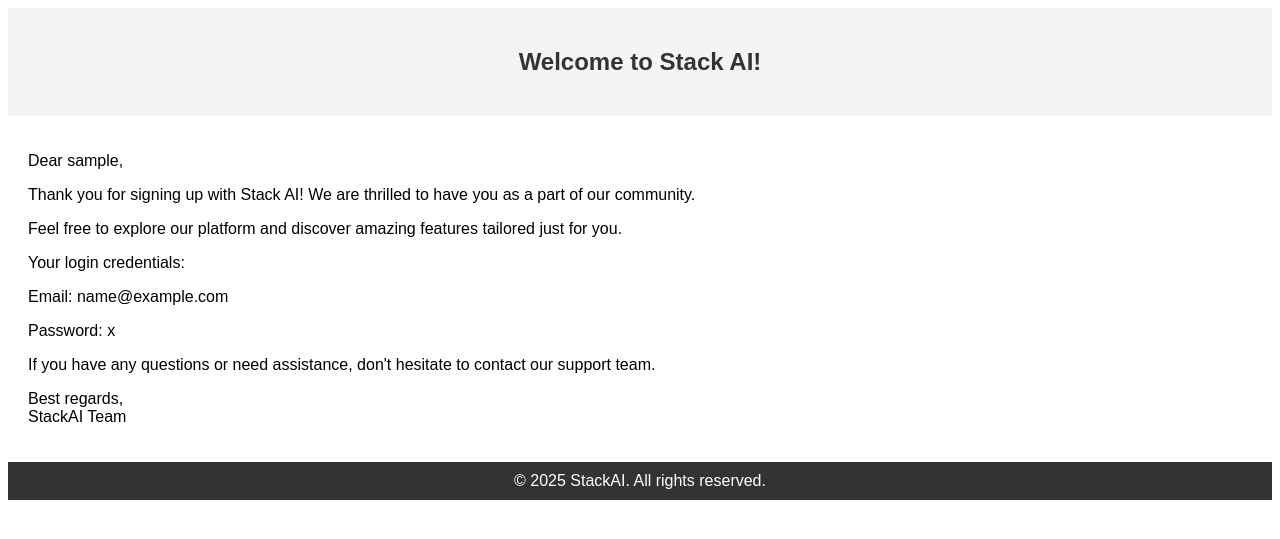
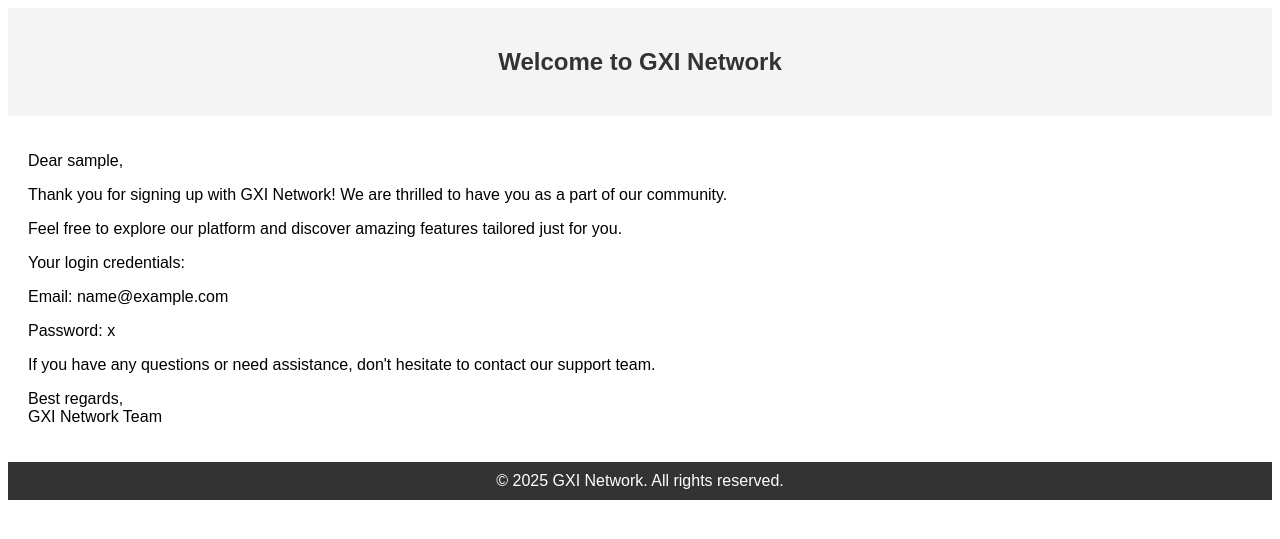
Before and after one commit to jaijha1995/gxi_hiring, a Django app: template superadmin/templates/welcome_email_template.html in a window 1280 px wide. Shown: the top 539 px of the page. Run offline with Django 5.2, Linux system fonts and the light colour scheme; the template is opened without the code that fills it: most values are stand-ins (such as "Sample title", 1, 10 or a date in 2020); parts of the project's set-up code (start-up, migrations or seed data) failed here and were passed over.

Commit message:
N ewmodify

```diff
--- a/superadmin/templates/welcome_email_template.html
+++ b/superadmin/templates/welcome_email_template.html
@@ -3,17 +3,17 @@
 <head>
     <meta charset="UTF-8">
     <meta name="viewport" content="width=device-width, initial-scale=1.0">
-    <title>Welcome to Stack AI</title>
+    <title>Welcome to GXI Network</title>
 </head>
 <body style="font-family: 'Arial', sans-serif;">
 
     <div style="background-color: #f4f4f4; padding: 20px; text-align: center;">
-        <h2 style="color: #333;">Welcome to Stack AI!</h2>
+        <h2 style="color: #333;">Welcome to GXI Network</h2>
     </div>
 
     <div style="padding: 20px;">
         <p>Dear {{ username }},</p>
-        <p>Thank you for signing up with Stack AI! We are thrilled to have you as a part of our community.</p>
+        <p>Thank you for signing up with GXI Network! We are thrilled to have you as a part of our community.</p>
         <p>Feel free to explore our platform and discover amazing features tailored just for you.</p>
 
         <!-- Add more dynamic content as needed -->
@@ -26,11 +26,11 @@
         <p>If you have any questions or need assistance, don't hesitate to contact our support team.</p>
 
         <p>Best regards,<br>
-            StackAI Team</p>
+            GXI Network Team</p>
     </div>
 
     <div style="background-color: #333; color: #fff; padding: 10px; text-align: center;">
-        &copy; 2025 StackAI. All rights reserved.
+        &copy; 2025 GXI Network. All rights reserved.
     </div>
 
 </body>
```
Also changed, not shown: restserver/settings.py (+6 -74 lines), superadmin/utils.py (+10 -10 lines), superadmin/views.py (+3 -22 lines).
